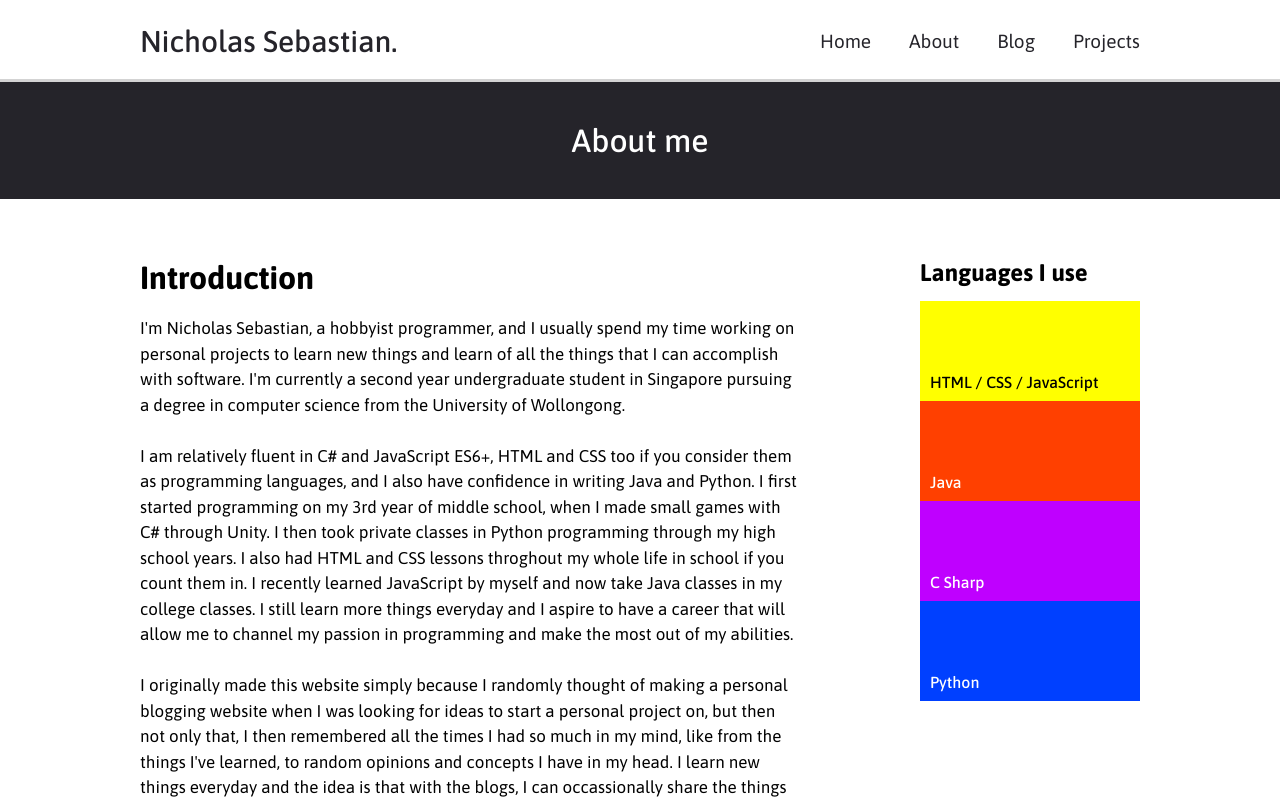
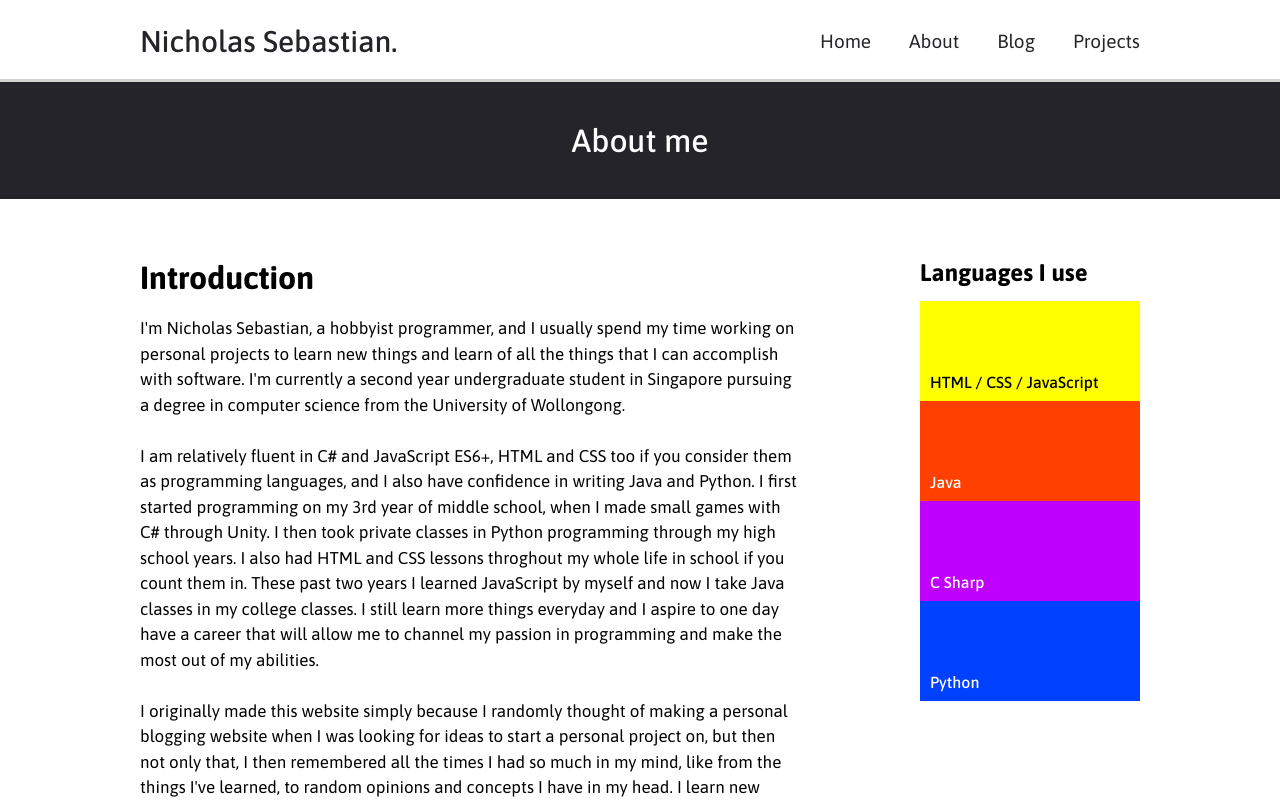
Before and after one commit to NicholasSebastian/Blog-Website, a Next.js app: page /about in a window 1280 px wide. Shown: the top 800 px of the page. Built offline with nearby package versions, Linux system fonts and the light colour scheme.

Commit message:
added styling to Projects page

```diff
--- a/pages/about.js
+++ b/pages/about.js
@@ -24,11 +24,11 @@ const About = () => {
             on my 3rd year of middle school, when I made small games with C#
             through Unity. I then took private classes in Python programming
             through my high school years. I also had HTML and CSS lessons
-            throghout my whole life in school if you count them in. I recently
-            learned JavaScript by myself and now take Java classes in my college
-            classes. I still learn more things everyday and I aspire to have a
-            career that will allow me to channel my passion in programming and
-            make the most out of my abilities.
+            throghout my whole life in school if you count them in. These past
+            two years I learned JavaScript by myself and now I take Java classes
+            in my college classes. I still learn more things everyday and I
+            aspire to one day have a career that will allow me to channel my
+            passion in programming and make the most out of my abilities.
             <br />
             <br />I originally made this website simply because I randomly
             thought of making a personal blogging website when I was looking for
--- a/pages/blog/tag/[category].js
+++ b/pages/blog/tag/[category].js
@@ -13,7 +13,7 @@ const Blog = ({ data, categories, currentCategory }) => {
       title={"Nicholas Sebastian - " + currentCategory + " Posts"}
       description="Blog Posts"
     >
-      <div className={Styles.heading}>{currentCategory}</div>
+      <div className={Styles.heading}>{"Blog Posts - " + currentCategory}</div>
       <div className={Styles.container}>
         <div className={Styles.left}>
           <h3>Showing results for: {currentCategory}</h3>
--- a/pages/projects.js
+++ b/pages/projects.js
@@ -8,7 +8,10 @@ const Projects = () => {
     <Template title="Nicholas Sebastian - Projects" description="Projects Page">
       <div className={Styles.heading}>Projects</div>
       <div className={Styles.container}>
-        <h1>Projects Page</h1>
+        <h1>Featured Projects</h1>
+        <div>content goes here</div>
+        <h1>Software Repository</h1>
+        <div>content from GitHub API goes here</div>
       </div>
     </Template>
   );
--- a/styles/pages/about.module.css
+++ b/styles/pages/about.module.css
@@ -11,7 +11,7 @@
   margin: 0 auto;
   width: 1000px;
   padding-top: 60px;
-  padding-bottom: 90px;
+  padding-bottom: 100px;
   display: flex;
   justify-content: space-between;
 }
--- a/styles/pages/projects.module.css
+++ b/styles/pages/projects.module.css
@@ -10,6 +10,10 @@
 .container {
   margin: 0 auto;
   width: 1000px;
-  padding-top: 60px;
-  padding-bottom: 90px;
+  padding: 60px 0;
 }
+
+.container > div {
+  margin-top: 10px;
+  margin-bottom: 60px;
+}
```
